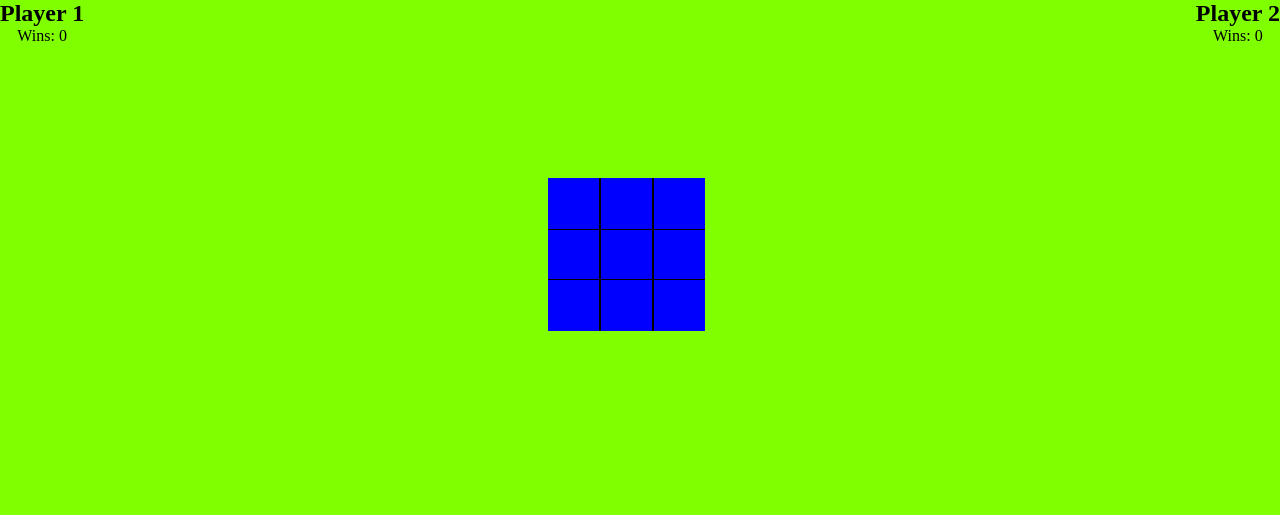
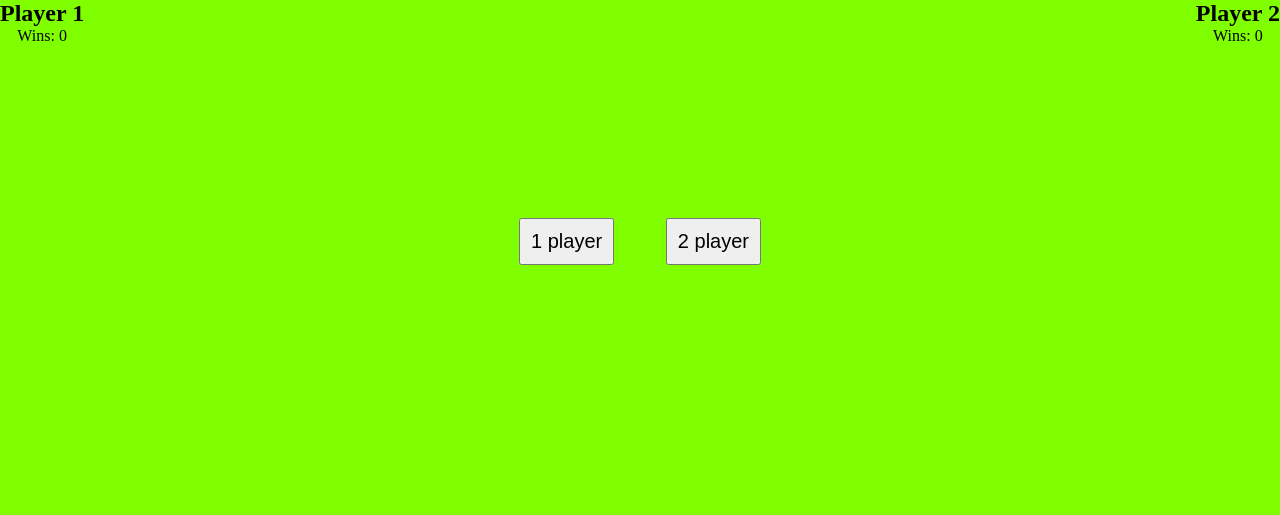
Before and after one commit to cmahaffey/TicTacToe, a plain HTML site: page index.html in a window 1280 px wide. Drawn offline with Linux system fonts and the light colour scheme.

Commit message:
adds buttons to determine if the game is one or two player

```diff
--- a/css/styles.css
+++ b/css/styles.css
@@ -66,3 +66,8 @@ body{
   margin: 10%;
   display: block;
 }
+.players{
+  padding:2%;
+  margin:5%;
+  font-size: 20px;
+}
--- a/javascripts/script.js
+++ b/javascripts/script.js
@@ -9,13 +9,16 @@ function Board(size){
       this.board[i].push(' ');
     }
   }
-  this.moves=0
-  this.xplays=true
-  this.oplays=false
+  this.moves=0;
+  this.xplays=true;
+  this.oplays=false;
+  this.onePlayer=false;
+  this.twoPlayer=false;
+  this.game=$('<div>').addClass('board');
 }
 //ToDo: board setup
 Board.prototype.render = function render(){
-  var game=$('<div>').addClass('board');
+  $('.players').remove();
   var row;
   var square;
   for (var rows=0;rows<this.board.length;rows++){
@@ -53,9 +56,9 @@ Board.prototype.render = function render(){
       }
       row.append(square)
     }
-    game.append(row)
+    this.game.append(row)
   }
-  $('#container').append(game)
+  $('#container').append(this.game)
 
 }
 
@@ -69,8 +72,10 @@ Board.prototype.player1Input=function playerInput(square, index){
     console.log(scope);
     scope.getWin();
   });
+  // Flip through sides X and O
   this.xplays=false;
   this.oplays=true;
+  this.moves++;
 }
 Board.prototype.player2Input=function playerInput(square, index){
   var scope=this
@@ -81,10 +86,12 @@ Board.prototype.player2Input=function playerInput(square, index){
     console.log(scope);
     scope.getWin();
   });
+  // Flip through sides X and O
   this.oplays=false;
   this.xplays=true;
+  this.moves++;
 }
-//Test statment, flip through sides X and O
+
 
 
 //get a win
@@ -118,6 +125,19 @@ Board.prototype.getWin = function getWin(){
 //choosing x or o
 
 //1 or 2 player
+Board.prototype.numPlayers= function numPlayers(){
+  var onePlayer=$('<button>').addClass('players');
+  var twoPlayer=$('<button>').addClass('players');
+  onePlayer.text('1 player');
+  twoPlayer.text('2 player');
+  var scope=this
+  twoPlayer.on('click',function(){
+    scope.render()
+  })
+  this.game.append(onePlayer);
+  this.game.append(twoPlayer);
+  $('body').append(this.game)
+}
 
 //set name
 
@@ -128,7 +148,7 @@ Board.prototype.getWin = function getWin(){
 //window onload, for testing for now
 $(document).ready(function(){
   var box = new Board(3)
-  box.render()
+  box.numPlayers()
   //box.playerInput()
   //box=[['R','R','R'],['R','R','R'],['R','E','R']];
   // getWin(box);
```
